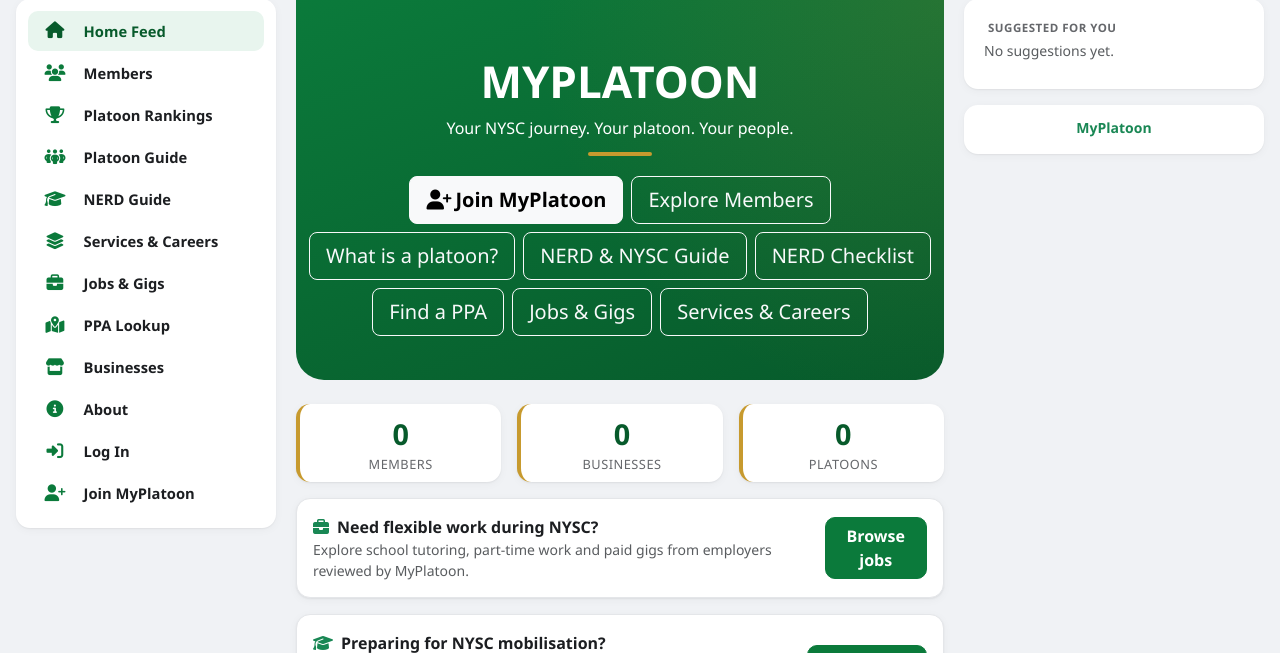
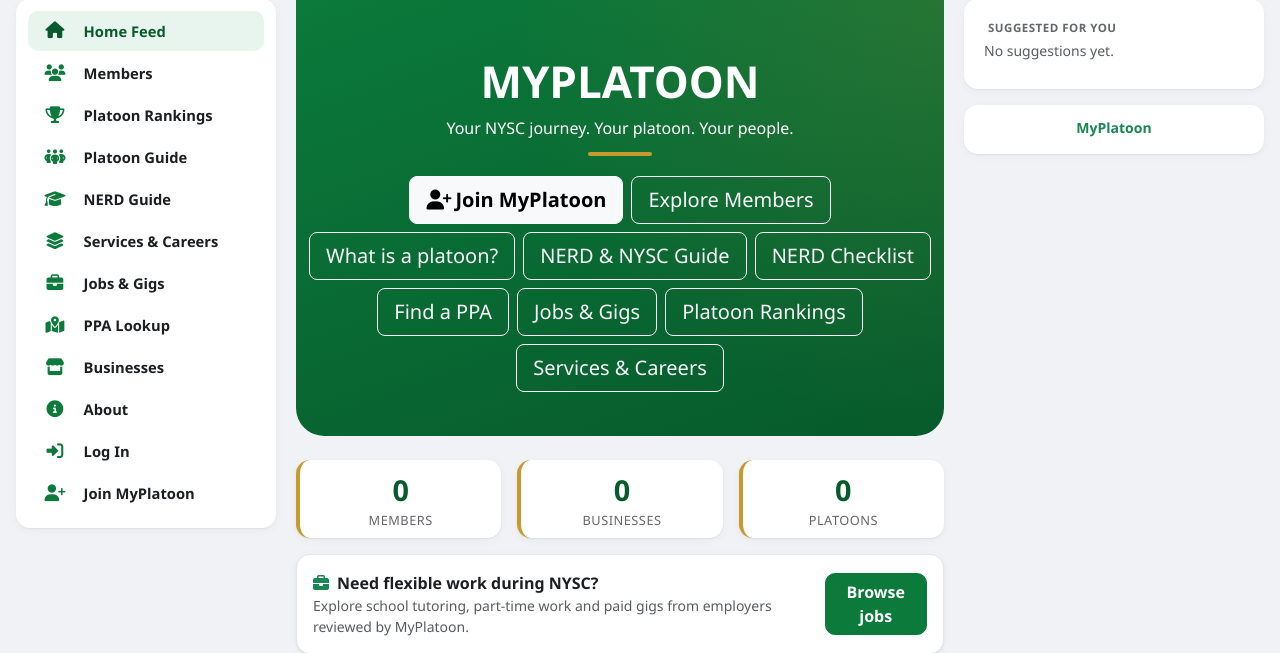
Before and after one commit to Simmyt3r/MyPlatoon, a Flask app: page / in a window 1280 px wide. Shown: the part 77-730 px from the top of the page. Run offline with Flask 3, Linux system fonts and the light colour scheme; data that the repository does not hold is empty; some libraries are stand-ins or nearby versions.

Commit message:
feat(home): link to national platoon power rankings

```diff
--- a/app/templates/main/index.html
+++ b/app/templates/main/index.html
@@ -20,6 +20,7 @@
       <a href="{{ url_for('main.nerd_requirements') }}" class="btn btn-outline-light btn-lg">NERD Checklist</a>
       <a href="{{ url_for('ppa.index') }}" class="btn btn-outline-light btn-lg">Find a PPA</a>
       <a href="{{ url_for('jobs.index') }}" class="btn btn-outline-light btn-lg">Jobs &amp; Gigs</a>
+      <a href="{{ url_for('platoons.rankings') }}" class="btn btn-outline-light btn-lg">Platoon Rankings</a>
       <a href="{{ url_for('main.services') }}" class="btn btn-outline-light btn-lg">Services &amp; Careers</a>
     </div>
   </div>
```
